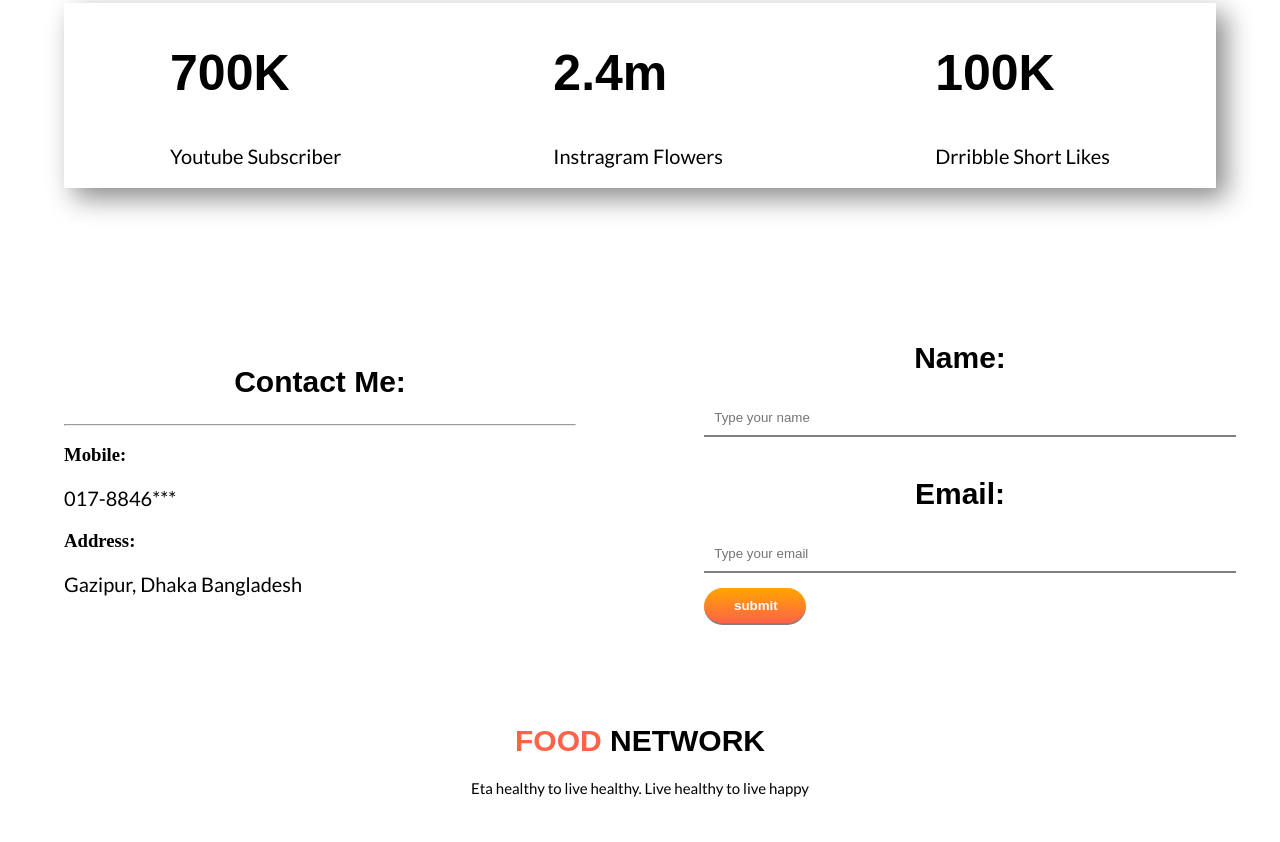
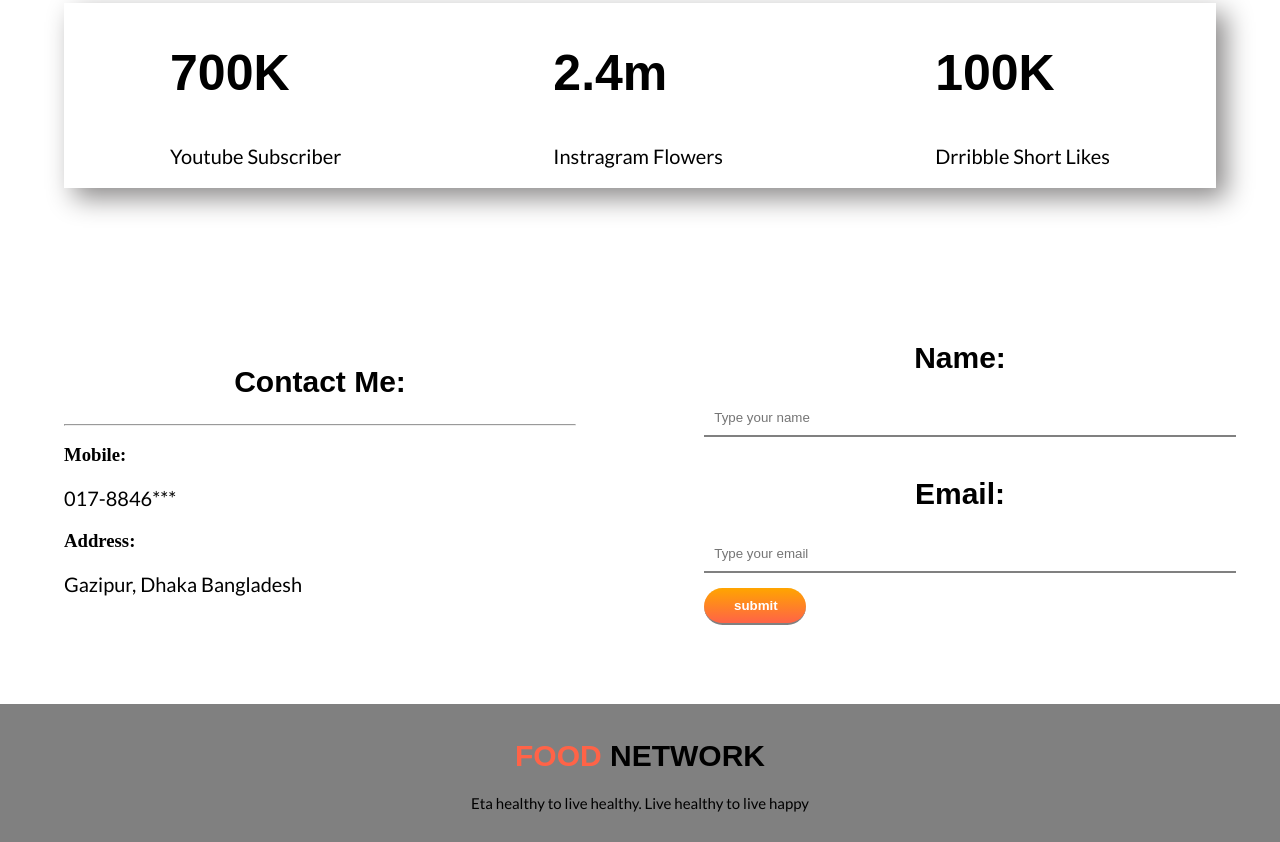
Before and after one commit to Khairulhub/food-network, a plain HTML site: page index.html in a window 1280 px wide. Shown: the part 2067-2909 px from the top of the page. Before the commit the page ends 2879 px from the top, so only its background shows below. Drawn offline with Linux system fonts and the light colour scheme; a web font is replaced by a local one.

Commit message:
add footer color

```diff
--- a/style.css
+++ b/style.css
@@ -118,3 +118,8 @@ input{
     border: none;
     border-bottom:2px  solid gray ;
 }
+footer{
+    background-color: gray;
+    padding: 15px 0px;
+
+}
```
